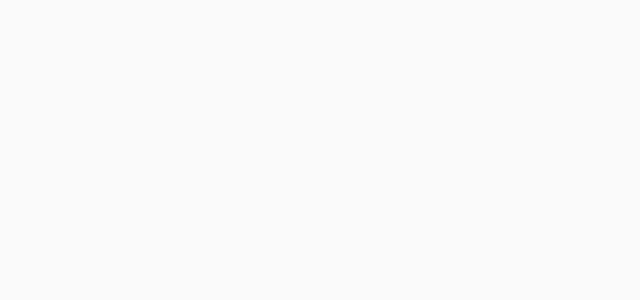
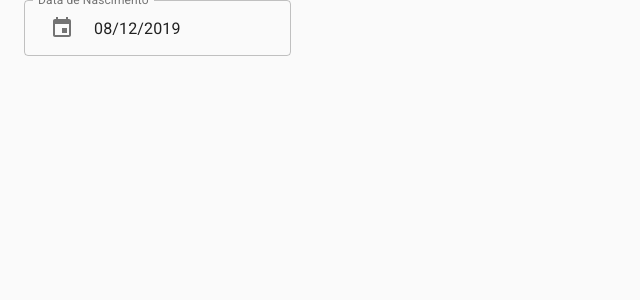
Before and after one commit to alvescaio/truckpad-case, a React (Create React App) app: page /formRegister in a window 1280 px wide. Shown: the top 300 px of the page, without its empty margins (0-640 px from the left). Built offline with nearby package versions, Linux system fonts and the light colour scheme.

Commit message:
exemplo de uso do dataPicker

```diff
--- a/package.json
+++ b/package.json
@@ -3,8 +3,11 @@
   "version": "0.1.0",
   "private": true,
   "dependencies": {
+    "date-fns": "2.0.0-beta.2",
+    "@date-io/date-fns": "1.3.6",
     "@material-ui/core": "^4.7.1",
     "@material-ui/icons": "^4.5.1",
+    "@material-ui/pickers": "^3.2.8",
     "@testing-library/jest-dom": "^4.2.4",
     "@testing-library/react": "^9.3.2",
     "@testing-library/user-event": "^7.1.2",
--- a/src/App.js
+++ b/src/App.js
@@ -2,13 +2,15 @@ import React from 'react';
 import { BrowserRouter, Route } from 'react-router-dom';
 
 import CssBaseline from '@material-ui/core/CssBaseline';
-import Typography from '@material-ui/core/Typography';
 import Container from '@material-ui/core/Container';
+
+import { MuiPickersUtilsProvider } from "@material-ui/pickers";
+import DateFnsUtils from "@date-io/date-fns";
 
 import Home from './components/Home';
 import NewUser from './components/NewUser';
 import Register from './components/Register';
-
+import FormRegister from './components/FormRegister';
 
 class App extends React.Component {
 
@@ -16,13 +18,16 @@ class App extends React.Component {
     return (
       <>
         <CssBaseline />
+        <MuiPickersUtilsProvider utils={DateFnsUtils}>
           <Container>
             <BrowserRouter>
               <Route path="/" exact={true} component={Home} />
               <Route path="/register" component={Register} />
+              <Route path="/formRegister" component={FormRegister} />
               <Route path="*" />
             </BrowserRouter>
           </Container>
+        </MuiPickersUtilsProvider>
       </>
     );
   }
--- /dev/null
+++ b/src/components/FormRegister/DatePickerField/index.js
@@ -0,0 +1,33 @@
+import React from 'react';
+import { KeyboardDatePicker } from "@material-ui/pickers";
+
+const DatePickerField = ({ field, form, ...other }) => {
+    const currentError = form.errors[field.name];
+
+    return (
+      <KeyboardDatePicker
+        autoOk
+        disableFuture
+        variant="inline"
+        inputVariant="outlined"
+        label="Data de Nascimento"
+        name={field.name}
+        value={field.value}
+        format="dd/MM/yyyy"
+        InputAdornmentProps={{ position: "start" }}
+        helperText={currentError}
+        error={Boolean(currentError)}
+        onError={error => {
+          // handle as a side effect
+          if (error !== currentError) {
+            form.setFieldError(field.name, error);
+          }
+        }}
+        // if you are using custom validation schema you probably want to pass `true` as third argument
+        onChange={date => form.setFieldValue(field.name, date, false)}
+        {...other}
+      />
+    );
+  };
+
+  export default DatePickerField;
--- /dev/null
+++ b/src/components/FormRegister/index.js
@@ -0,0 +1,20 @@
+import React from "react";
+import { Grid } from "@material-ui/core";
+import { Formik, Form, Field } from "formik";
+import DatePickerField from "./DatePickerField";
+
+const FormRegister = () => {
+  return (
+    <Formik onSubmit={(event) => alert(event.date)} initialValues={{ date: new Date() }}>
+      {({ values, errors }) => (
+        <Form>
+          <Grid container>
+            <Field name="date" component={DatePickerField} />
+          </Grid>
+        </Form>
+      )}
+    </Formik>
+  );
+};
+
+export default FormRegister;
--- a/src/components/Home/index.js
+++ b/src/components/Home/index.js
@@ -106,7 +106,7 @@ function Home({ users, dispatch }){
                 </Grid>
                 {
                     users.map((user, i) => (
-                        <Grid item xs={12} md={4} sm={6}>
+                        <Grid item xs={12} md={4} sm={6} key={user.id}>
                              <Card className={classes.card, !user.active ? classes.disabled : ''}>
                                 <CardContent>
                                     <Typography gutterBottom variant="h5" component="h2">
```
Also changed, not shown: src/components/Register/index.js (line endings or trailing spaces), 1 other file (tests, documents, lock files or other folders). Lines whose indentation alone changed are shown as unchanged.
